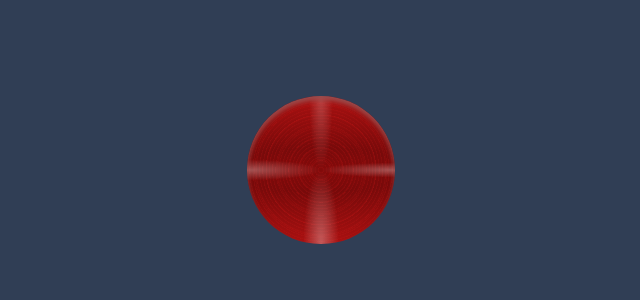
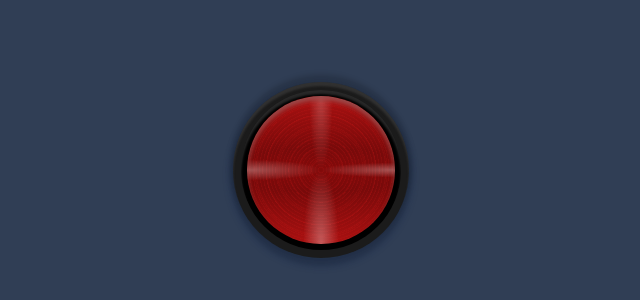
Before and after one commit to JamieBennett-Dev/Chernobyl-A35-Button, a plain HTML site: page index.html in a window 1280 px wide. Shown: the part 230-530 px from the top of the page, without its empty margins (319-959 px from the left). Drawn offline with Linux system fonts and the light colour scheme.

Commit message:
inner-frame and frame

```diff
--- a/assets/css/style.css
+++ b/assets/css/style.css
@@ -25,3 +25,30 @@ body {
     -webkit-radial-gradient(50% 50%, 200% 50%, rgb(130, 10, 10) 5%, rgb(120, 10, 10) 30%, rgb(170, 17, 17) 100%);
     box-shadow: inset 0 0.25rem 0.3rem rgb(153, 76, 76);
 }
+
+.inner-frame {
+    width: 10rem;
+    height: 10rem;
+    border-radius: 50%;
+    background-color: rgb(0, 0, 0);
+    box-shadow: inset 0 0.25rem 0.15rem rgba(199, 199, 199, 0.2);
+    display: flex;
+    align-items: center;
+    justify-content: center;
+    cursor: pointer;
+}
+
+.frame {
+    width: 11rem;
+    height: 11rem;
+    border-radius: 50%;
+    background-color: rgb(27, 27, 27);
+    display: flex;
+    align-items: center;
+    justify-content: center;
+    box-shadow:
+    rgba(0, 0, 0, 0.15) 0 -5px 5px 3px,
+    rgba(0, 0, 0, 0.15) 0 5px 5px 3px,
+    rgba(30, 50, 90, 0.3) 0 5px 6px 4px,
+    inset 0 0.25rem 0.15rem rgba(138, 138, 138, 0.2);
+}
```
